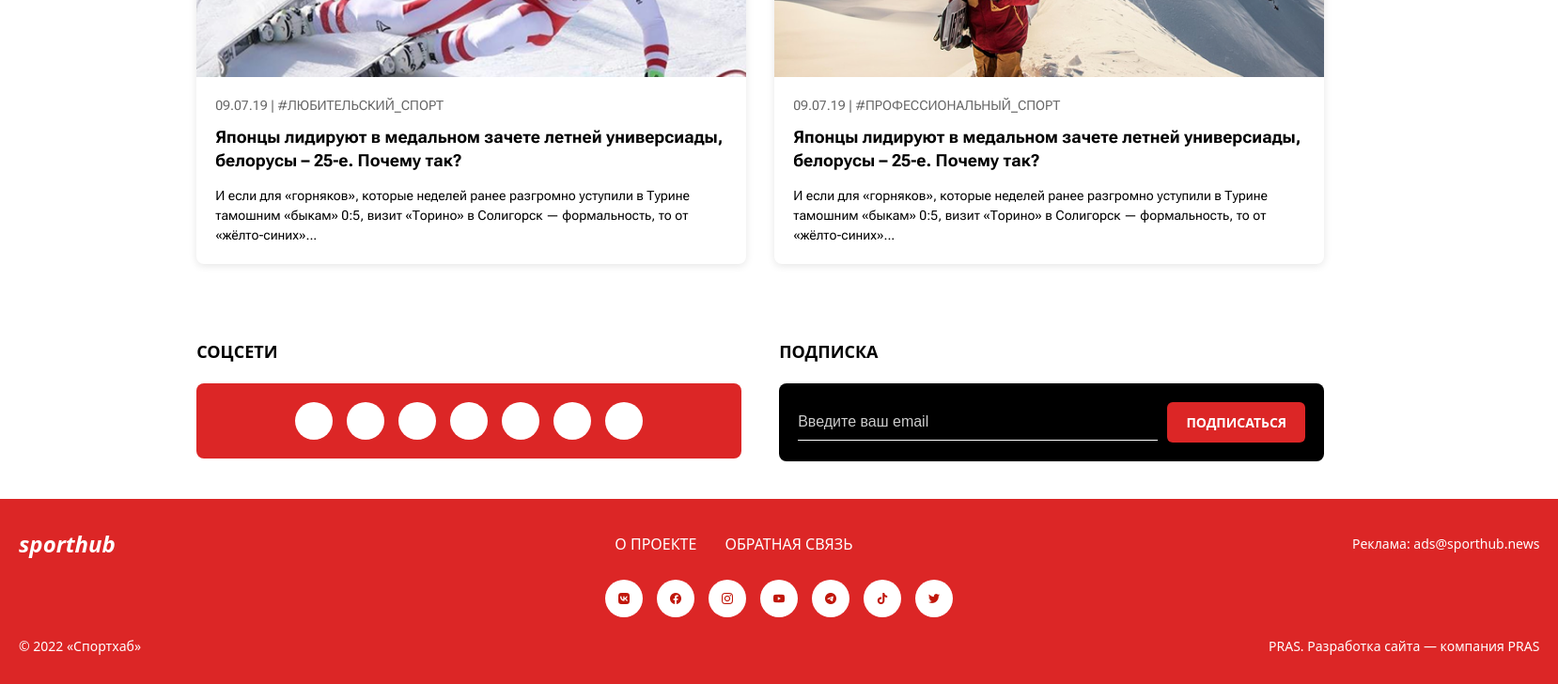
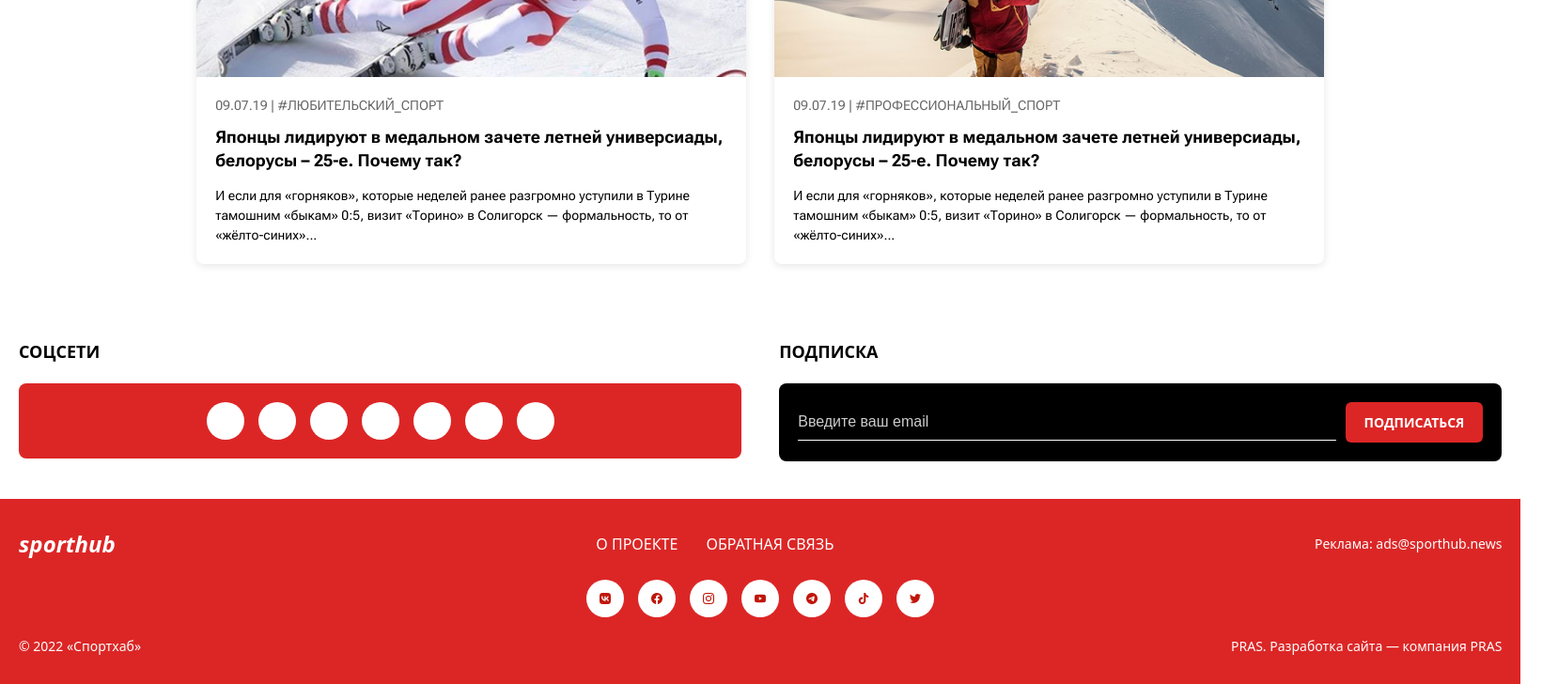
Before and after one commit to rezniki/Sporthub, a React app: page / in a window 1280 px wide. Shown: the part 2327-3055 px from the top of the page at 94% size, 1658 px wide, since content can reach past the window. Built offline with nearby package versions, Linux system fonts and the light colour scheme; the HTML template or start-up script is replaced by a standard one.

Commit message:
SocialSubscriptions, FooterBlock / change style

```diff
--- a/src/pages/FooterBlock/style.css
+++ b/src/pages/FooterBlock/style.css
@@ -2,7 +2,6 @@
     background-color: #dc2626;
     color: white;
     padding: 30px 20px;
-    width: 100%;
 }
 
 .footer-top {
--- a/src/pages/SocialSubscription/style.css
+++ b/src/pages/SocialSubscription/style.css
@@ -3,8 +3,6 @@
     gap: 40px;
     padding: 40px 20px;
     background-color: white;
-    max-width: 1200px;
-    margin: 0 auto;
 }
 
 .social-section,
```
